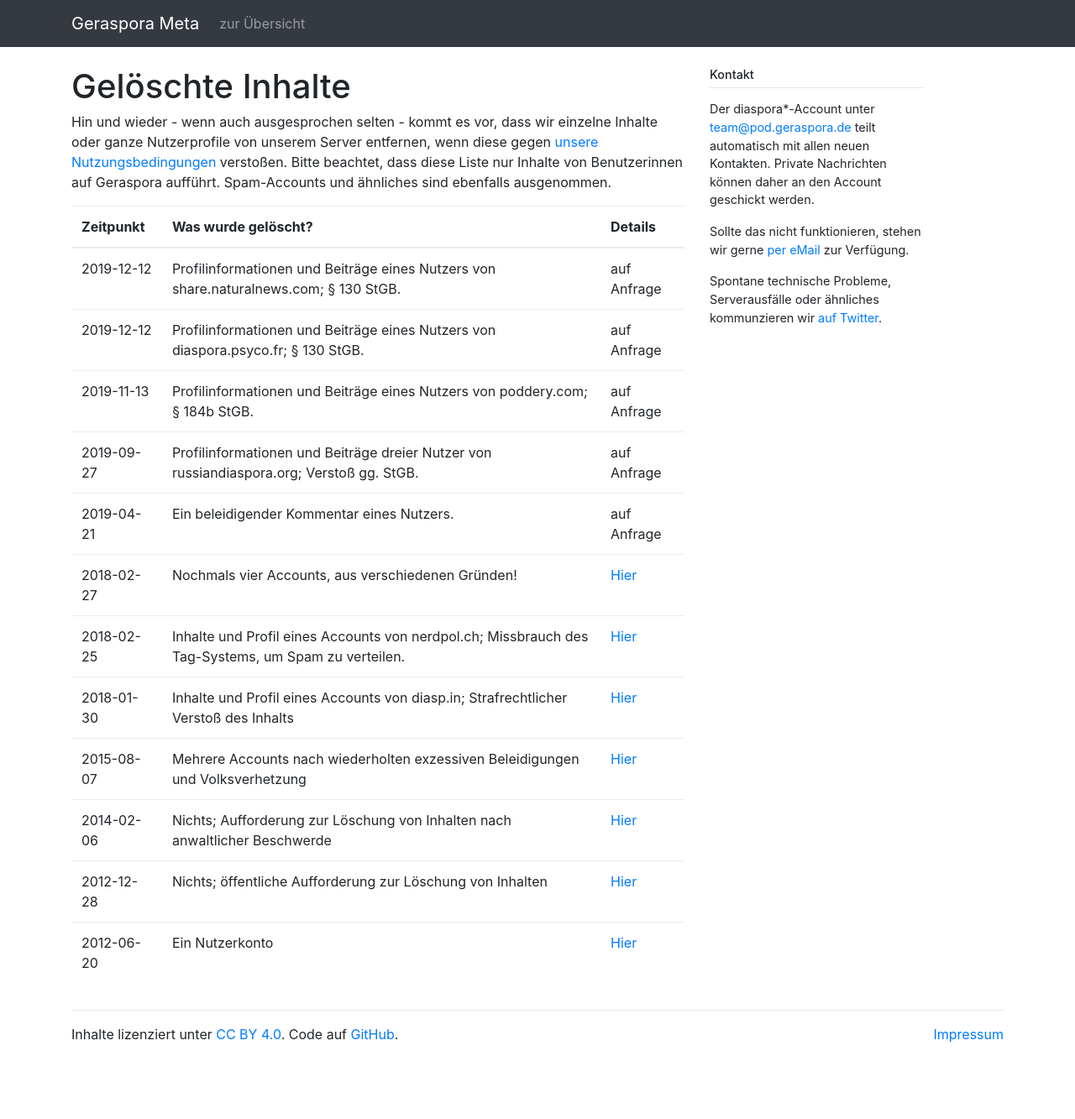
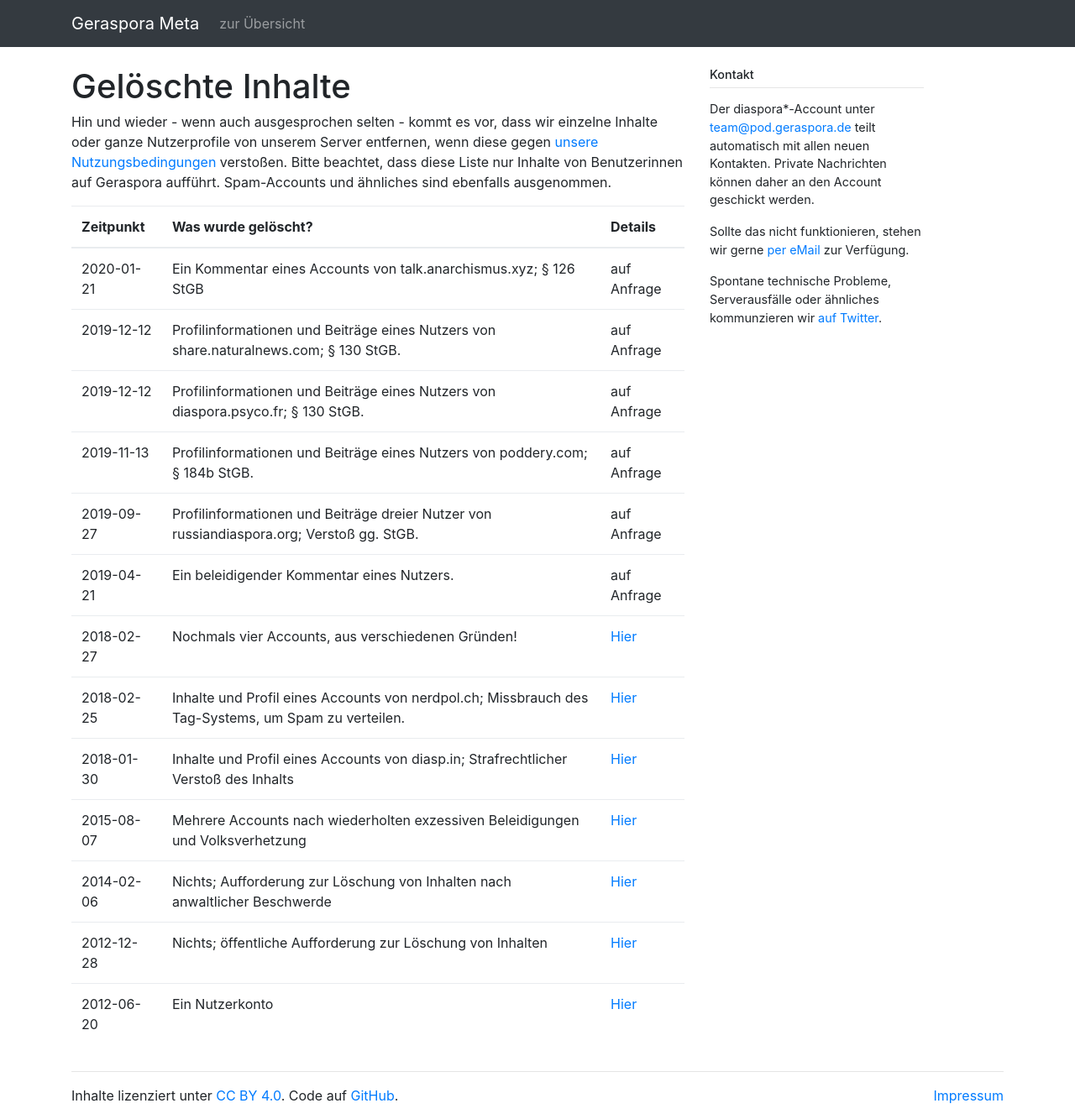
Before and after one commit to geraspora/meta, a Jekyll site: the page built from pod/deleted_contents.md, in a window 1280 px wide. Shown: the whole page at 84% size. Built offline with Jekyll 4.4.1, drawn with Linux system fonts in a browser that asks for light colours; before the commit the page ends 1260 px from its top, so only the background shows below that.

Commit message:
+deleted comment

```diff
--- a/pod/deleted_contents.md
+++ b/pod/deleted_contents.md
@@ -8,6 +8,7 @@ Hin und wieder - wenn auch ausgesprochen selten - kommt es vor, dass wir einzeln
 
 | Zeitpunkt  | Was wurde gelöscht?                                                                                 | Details                                                                 |
 | ---------- | --------------------------------------------------------------------------------------------------- | ----------------------------------------------------------------------- |
+| 2020-01-21 | Ein Kommentar eines Accounts von talk.anarchismus.xyz; § 126 StGB                                   | auf Anfrage                                                             |
 | 2019-12-12 | Profilinformationen und Beiträge eines Nutzers von share.naturalnews.com; § 130 StGB.               | auf Anfrage                                                             |
 | 2019-12-12 | Profilinformationen und Beiträge eines Nutzers von diaspora.psyco.fr; § 130 StGB.                   | auf Anfrage                                                             |
 | 2019-11-13 | Profilinformationen und Beiträge eines Nutzers von poddery.com; § 184b StGB.                        | auf Anfrage                                                             |
```
